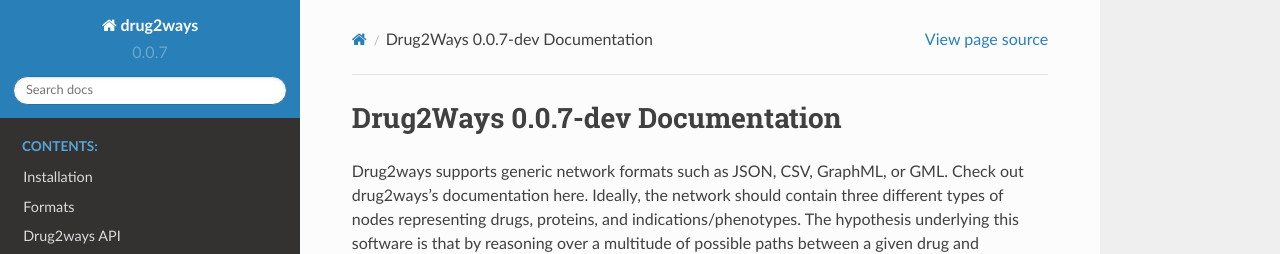
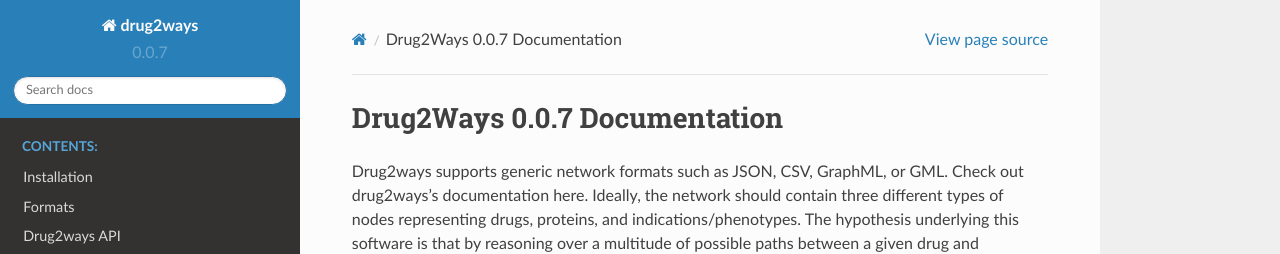
Before and after one commit to drug2ways/drug2ways, a Sphinx documentation site: the page built from docs/source/index.rst, in a window 1280 px wide and 1203 px high. Shown: the top 254 px of the window. Built offline with Sphinx 7.4.7 and the Read the Docs theme 2.0.0, drawn with Linux system fonts in a browser that asks for light colours.

Commit message:
Bump version: 0.0.7-dev → 0.0.7

```diff
--- a/docs/source/conf.py
+++ b/docs/source/conf.py
@@ -21,7 +21,7 @@
 copyright = '2020, Daniel Rivas Barragan and Daniel Domingo-Fernandez'
 author = 'Daniel Rivas Barragan and Daniel Domingo-Fernandez'
 
-release = '0.0.7-dev'
+release = '0.0.7'
 
 parsed_version = re.match(
     '(?P<major>\d+)\.(?P<minor>\d+)\.(?P<patch>\d+)(?:-(?P<release>[0-9A-Za-z-]+(?:\.[0-9A-Za-z-]+)*))?(?:\+(?P<build>[0-9A-Za-z-]+(?:\.[0-9A-Za-z-]+)*))?',
--- a/setup.cfg
+++ b/setup.cfg
@@ -3,7 +3,7 @@
 ##########################
 [metadata]
 name = drug2ways
-version = 0.0.7-dev
+version = 0.0.7
 description = Reasoning over polar paths in biological networks for drug discovery applications
 long_description = A Python package for reasoning over large-scale biological networks for drug discovery applications in bioinformatics
 
```
Also changed, not shown: .bumpversion.cfg.
